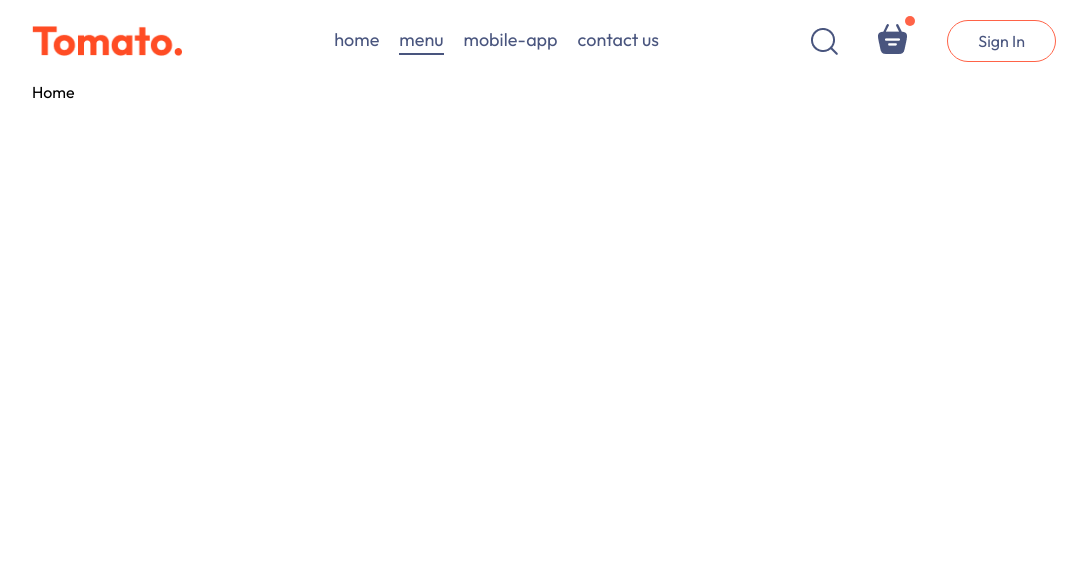
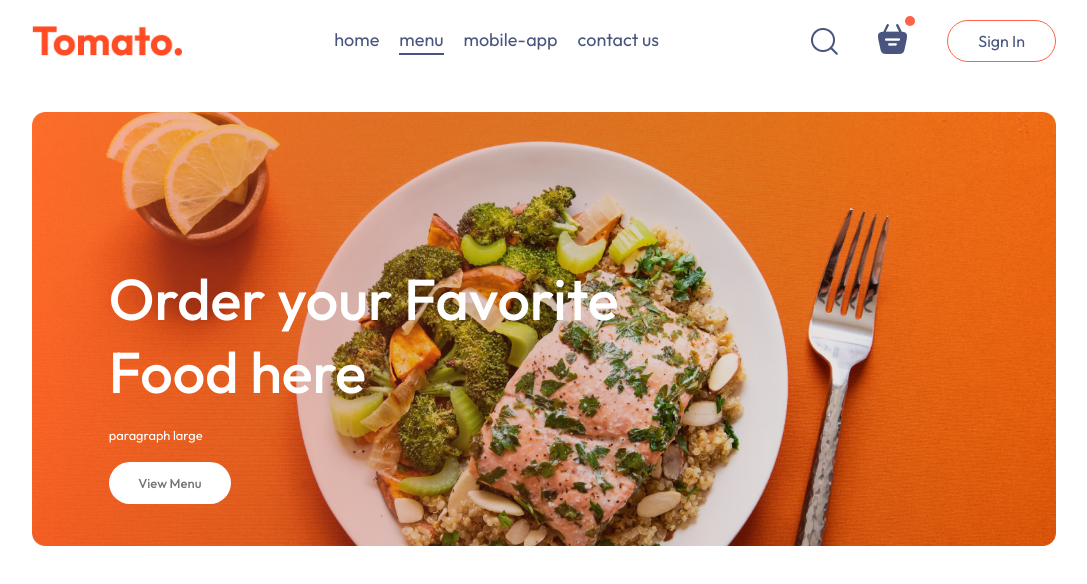
Before and after one commit to ALW-N/food-ordering-webapp, a React (Vite) app in the folder frontend/: page / in a window 1280 px wide. Shown: the top 584 px of the page, without its empty margins (96-1183 px from the left). Built offline with nearby package versions, Linux system fonts and the light colour scheme; a web font is replaced by a local one.

Commit message:
Commit-5

```diff
--- a/frontend/src/App.jsx
+++ b/frontend/src/App.jsx
@@ -2,13 +2,18 @@
 import Navbar from './components/Navbar/Navbar/Navbar'
 import { Route, Routes } from 'react-router-dom'
 import Home from './pages/Home/Home'
+import Cart from './pages/Cart/Cart'
+import PlaceOrder from './pages/PlaceOrder/PlaceOrder'
 
 const App = () => {
   return (
     <div className='app'>
       <Navbar/>
       <Routes>
-        < Route path='/' element={<Home/>}/>
+        <Route path='/' element={<Home/>}/>
+        <Route path='/cart' element={<Cart/>}/>
+        <Route path='/order' element={<PlaceOrder/>}/>
+
       </Routes>
     </div>
   )
--- /dev/null
+++ b/frontend/src/components/Header/Header.css
@@ -0,0 +1,39 @@
+.header{
+    height: 34vw;
+    margin: 30px auto;
+    background: url('/header_img.png') no-repeat ;
+    background-size: contain;
+    position: relative;
+}
+
+.header-contents{
+    position: absolute;
+    display: flex;
+    flex-direction: column;
+    align-items: start;
+    gap: 1.5vw;
+    max-width: 50%;
+    bottom: 10%;
+    left: 6vw;
+}
+
+.header-contents h2{
+    font-weight: 500;
+    color: white;
+    font-size: max(4.5vw, 22px);
+}
+
+.header-contents p{
+    color: white;
+    font-size: 1vw;
+}
+
+.header-contents button{
+    border: none;
+    color: #747474;
+    font-weight: 500;
+    padding: 1vw 2.3vw;
+    background-color: white;
+    font-size: max(1vw, 13px);
+    border-radius: 50px;
+}
--- /dev/null
+++ b/frontend/src/components/Header/Header.jsx
@@ -0,0 +1,18 @@
+import React from 'react'
+import './Header.css'
+
+
+const Header = () => {
+  return (
+    <div className='header'>
+        <div className='header-contents'>
+            <h2>Order your Favorite Food here</h2>
+            <p>paragraph large</p>
+            <button>View Menu</button>
+        </div>
+
+    </div>
+  )
+}
+
+export default Header
--- a/frontend/src/pages/Home/Home.jsx
+++ b/frontend/src/pages/Home/Home.jsx
@@ -1,9 +1,12 @@
 import React from 'react'
 import './Home.css'
+import Header from '../../components/Header/Header'
 
 const Home = () => {
   return (
-    <div>Home</div>
+    <div>
+      <Header />
+    </div>
   )
 }
 
```
Also changed, not shown: frontend/public/header_img.png (added), 1 other file (tests, documents, lock files or other folders).
